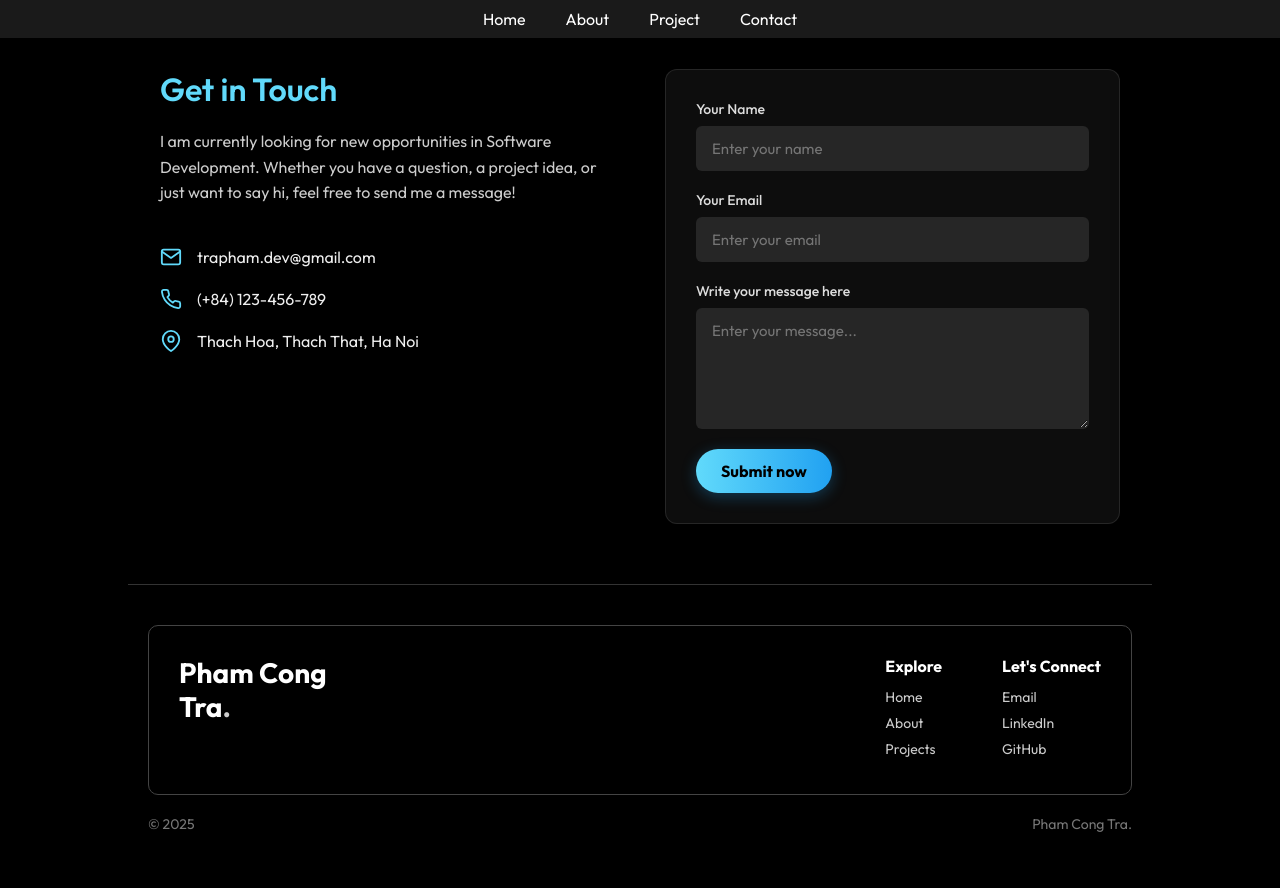
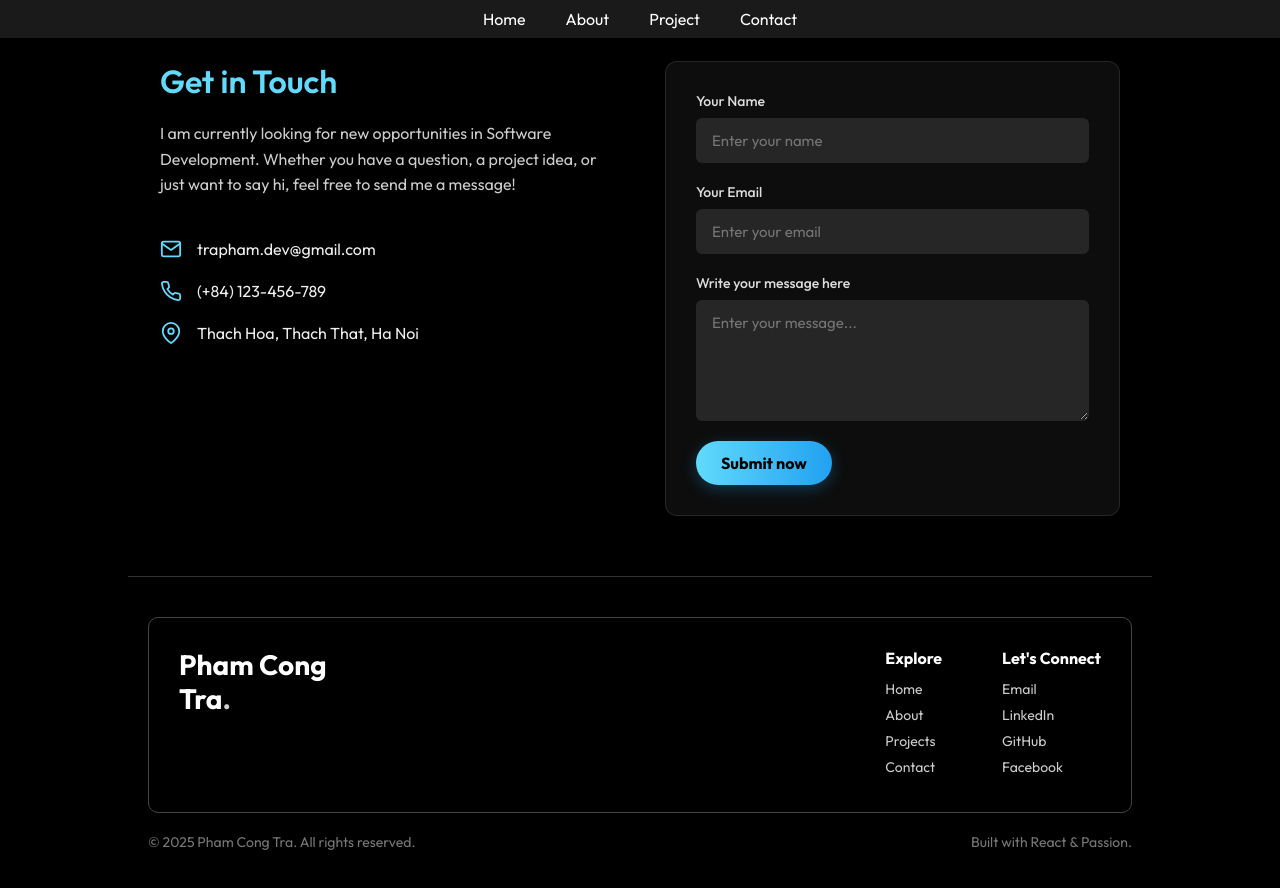
Before and after one commit to pctra266/portfolio-trapham, a React (Vite) app: page / in a window 1280 px wide. Both pictures are taken after a click on the item "Contact". Shown: the top 888 px of the page. Built offline with nearby package versions, Linux system fonts and the light colour scheme.

Commit message:
update footer

```diff
--- a/src/Components/Footer/Footer.jsx
+++ b/src/Components/Footer/Footer.jsx
@@ -5,33 +5,68 @@ const Footer = () => {
   return (
     <footer className="footer-container">
       <div className="footer-content">
+
+        {/* Brand Section */}
         <div className="footer-brand">
           <h2>
             Pham Cong <br /> Tra<span>.</span>
           </h2>
         </div>
+
         <div className="footer-links">
+
           <div>
             <h4>Explore</h4>
             <ul>
-              <li><a href="#">Home</a></li>
-              <li><a href="#">About</a></li>
-              <li><a href="#">Projects</a></li>
+              <li><a href="#" data-scroll-to>Home</a></li>
+              <li><a href="#about" data-scroll-to>About</a></li>
+              <li><a href="#project" data-scroll-to>Projects</a></li>
+              <li><a href="#contact" data-scroll-to>Contact</a></li>
             </ul>
           </div>
+
           <div>
             <h4>Let's Connect</h4>
             <ul>
-              <li><a href="#">Email</a></li>
-              <li><a href="#">LinkedIn</a></li>
-              <li><a href="#">GitHub</a></li>
+              <li>
+                <a href="mailto:trapham.dev@gmail.com">Email</a>
+              </li>
+              <li>
+                <a
+                  href="https://www.linkedin.com/in/trapham266"
+                  target="_blank"
+                  rel="noopener noreferrer"
+                >
+                  LinkedIn
+                </a>
+              </li>
+              <li>
+                <a
+                  href="https://github.com/pctra266"
+                  target="_blank"
+                  rel="noopener noreferrer"
+                >
+                  GitHub
+                </a>
+              </li>
+              <li>
+                <a
+                  href="https://facebook.com"
+                  target="_blank"
+                  rel="noopener noreferrer"
+                >
+                  Facebook
+                </a>
+              </li>
             </ul>
           </div>
         </div>
       </div>
+
+      {/* Copyright */}
       <div className="footer-bottom">
-        <p>© 2025</p>
-        <p>Pham Cong Tra.</p>
+        <p>© 2025 Pham Cong Tra. All rights reserved.</p>
+        <p className="footer-note">Built with React & Passion.</p>
       </div>
     </footer>
   );
```
